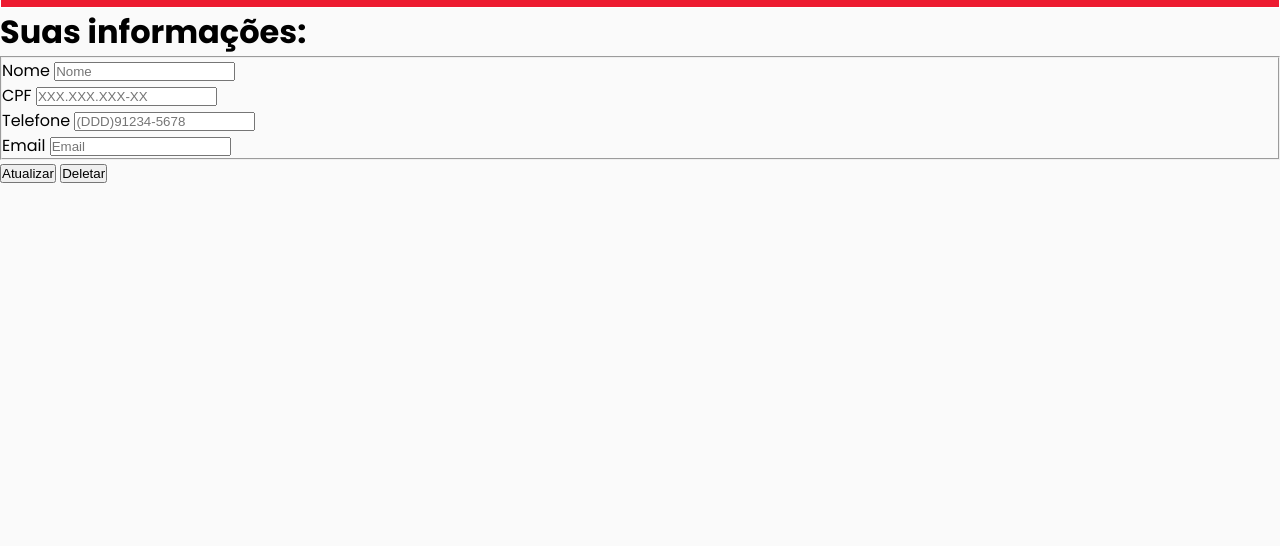
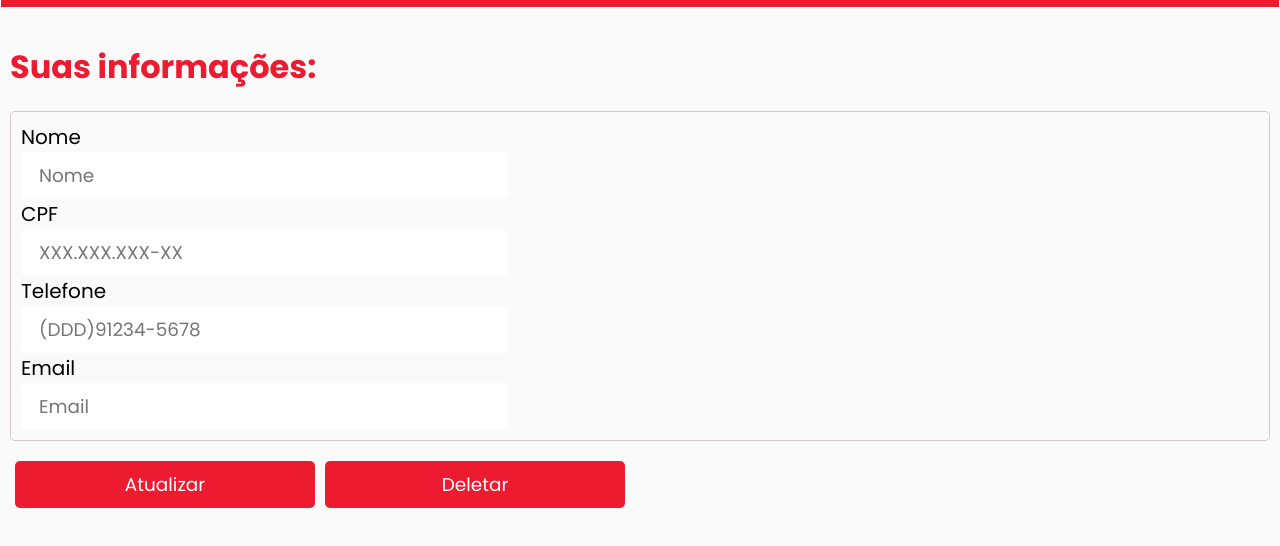
Before and after one commit to enzodevs2000/myfood, a website: page perfil-cliente.html in a window 1280 px wide. Shown: the part 84-630 px from the top of the page. Drawn offline with Linux system fonts and the light colour scheme.

Commit message:
esqueci de mudar o nome do css kkk

```diff
--- a/perfil-cliente.html
+++ b/perfil-cliente.html
@@ -5,9 +5,9 @@
         <meta http-equiv="X-UA-Compatible" content="IE=edge">
         <meta name="viewport" content="width=device-width, initial-scale=1.0">
 
-        <link rel="stylesheet" href="styles/common.css">
-        <link rel="stylesheet" href="styles/menu.css">
-        <link rel="stylesheet" href="styles/perfil-cliente.css">
+        <link rel="stylesheet" href="./styles/common.css">
+        <link rel="stylesheet" href="./styles/menu.css">
+        <link rel="stylesheet" href="./styles/perfil.css">
 
         <title>Perfil - Cliente</title>
     </head>
```
Also changed, not shown: perfil-entregador.html (+1 -1 lines), perfil-gerente.html (+1 -1 lines).
